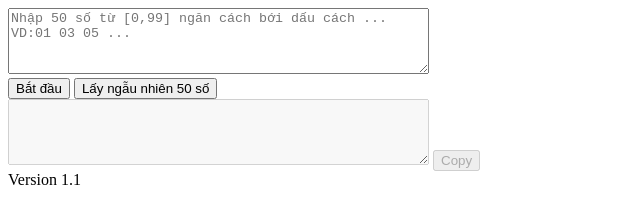
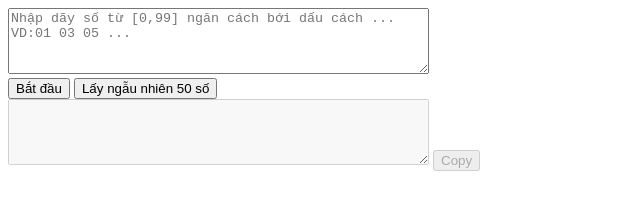
Before and after one commit to archimonde12/fifty-fifty, a website: page index.html in a window 1280 px wide. Shown: the whole page, without its empty margins (0-640 px from the left). Drawn offline with Linux system fonts and the light colour scheme.

Commit message:
update text

```diff
--- a/index.html
+++ b/index.html
@@ -8,7 +8,7 @@
 </head>
 
 <body>
-    <textarea id="req" name="w3review" rows="4" cols="50" placeholder="Nhập 50 số từ [0,99] ngăn cách bới dấu cách ... VD:01 03 05 ..."></textarea>
+    <textarea id="req" name="w3review" rows="4" cols="50" placeholder="Nhập dãy số từ [0,99] ngăn cách bới dấu cách ... VD:01 03 05 ..."></textarea>
     <div></div>
     <button id="button" type="button">Bắt đầu</button>
     <button id="random" onclick="random()" type="button">Lấy ngẫu nhiên 50 số</button>
@@ -17,7 +17,6 @@
 
         </textarea>
     <button id="copy-btn" onclick="copyText()" disabled>Copy</button>
-    <div>Version 1.1</div>
     <script src="old_data.js"></script>
     <script src="data_storage.js"></script>
     <script src="index.js"></script>
```
